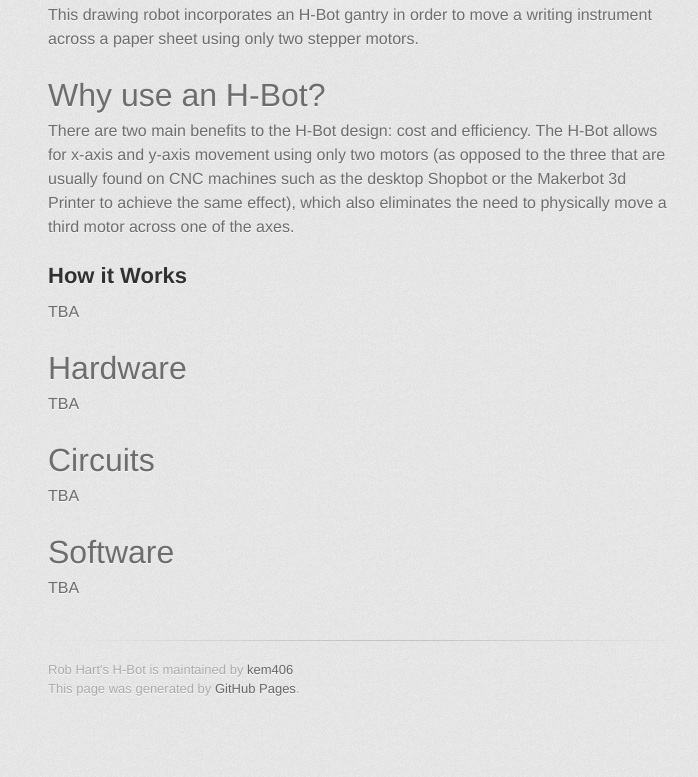
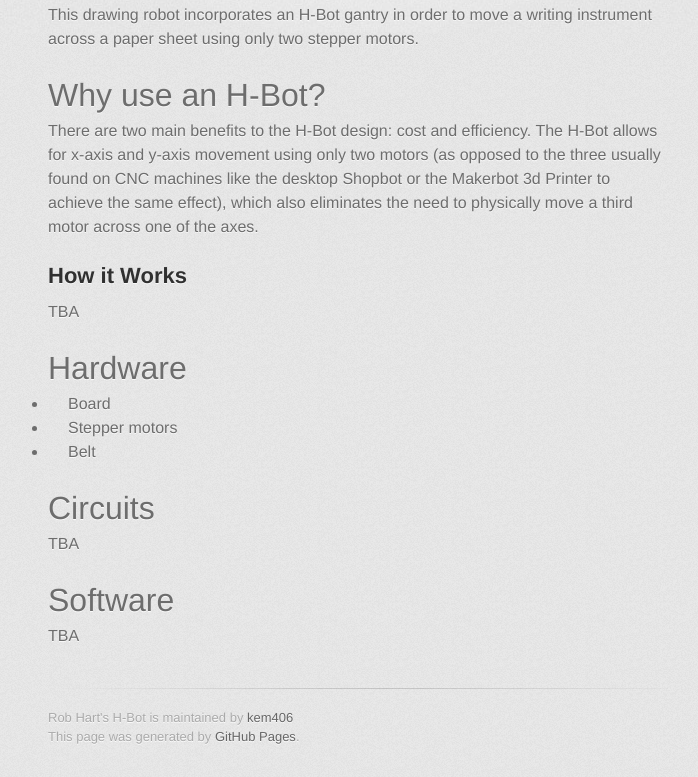
Before and after one commit to kem406/hbot, a Jekyll site: the page built from index.md, in a window 1280 px wide, cut to the strip 541-1318 px from the top of the page. Shown: the whole strip, without its empty margins (282-980 px from the left). Built offline with Jekyll 4.4.1, drawn with Linux system fonts in a browser that asks for light colours; some web fonts are replaced; before the commit the page ends 1270 px from its top, so only the background shows below that.

Commit message:
Update index.md

```diff
--- a/index.md
+++ b/index.md
@@ -14,7 +14,7 @@ This drawing robot incorporates an H-Bot gantry in order to move a writing instr
 
 # Why use an H-Bot?
 
-There are two main benefits to the H-Bot design: cost and efficiency. The H-Bot allows for x-axis and y-axis movement using only two motors (as opposed to the three that are usually found on CNC machines such as the desktop Shopbot or the Makerbot 3d Printer to achieve the same effect), which also eliminates the need to physically move a third motor across one of the axes.
+There are two main benefits to the H-Bot design: cost and efficiency. The H-Bot allows for x-axis and y-axis movement using only two motors (as opposed to the three usually found on CNC machines like the desktop Shopbot or the Makerbot 3d Printer to achieve the same effect), which also eliminates the need to physically move a third motor across one of the axes.
 
 ## How it Works
 
@@ -22,7 +22,9 @@ TBA
 
 # Hardware
 
-TBA
+* Board
+* Stepper motors
+* Belt
 
 # Circuits
 
```
